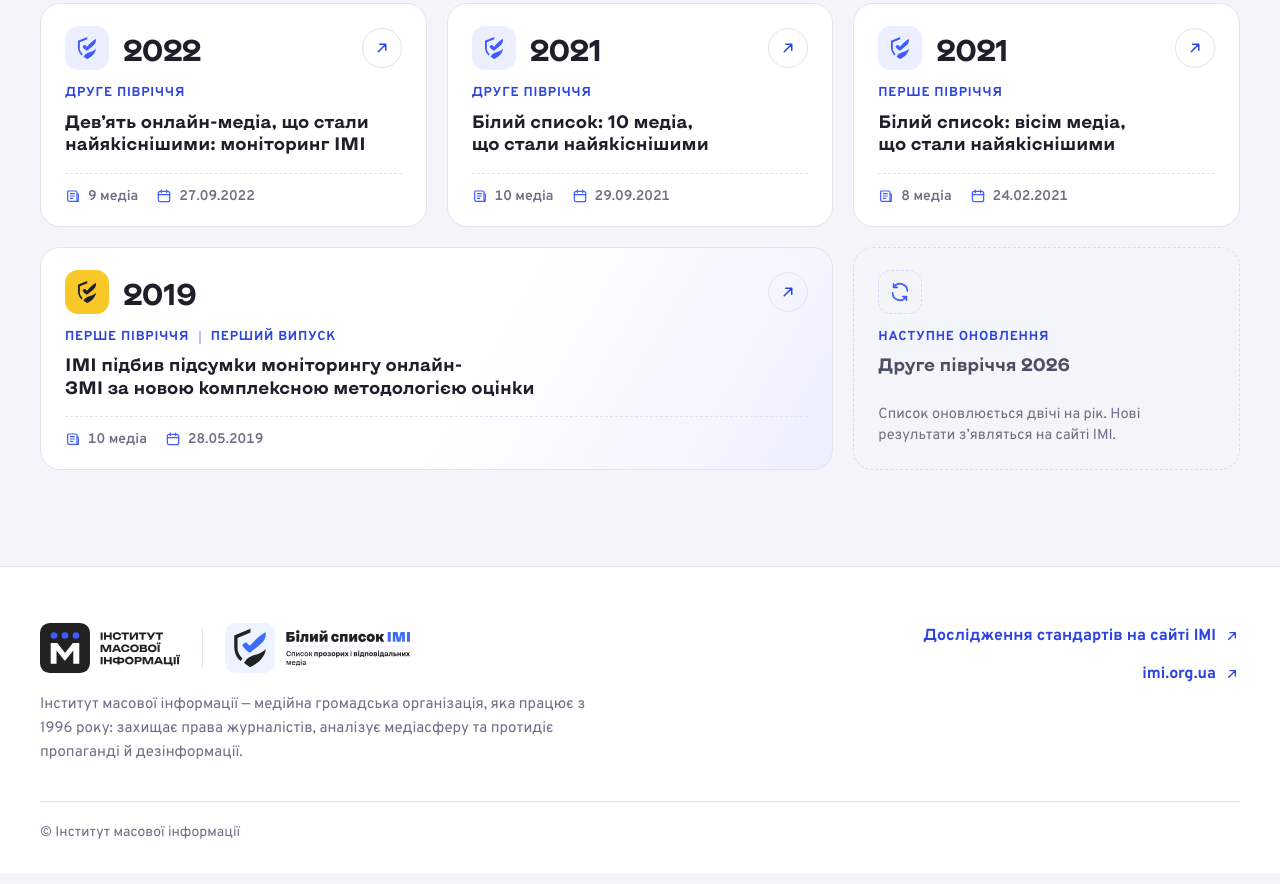
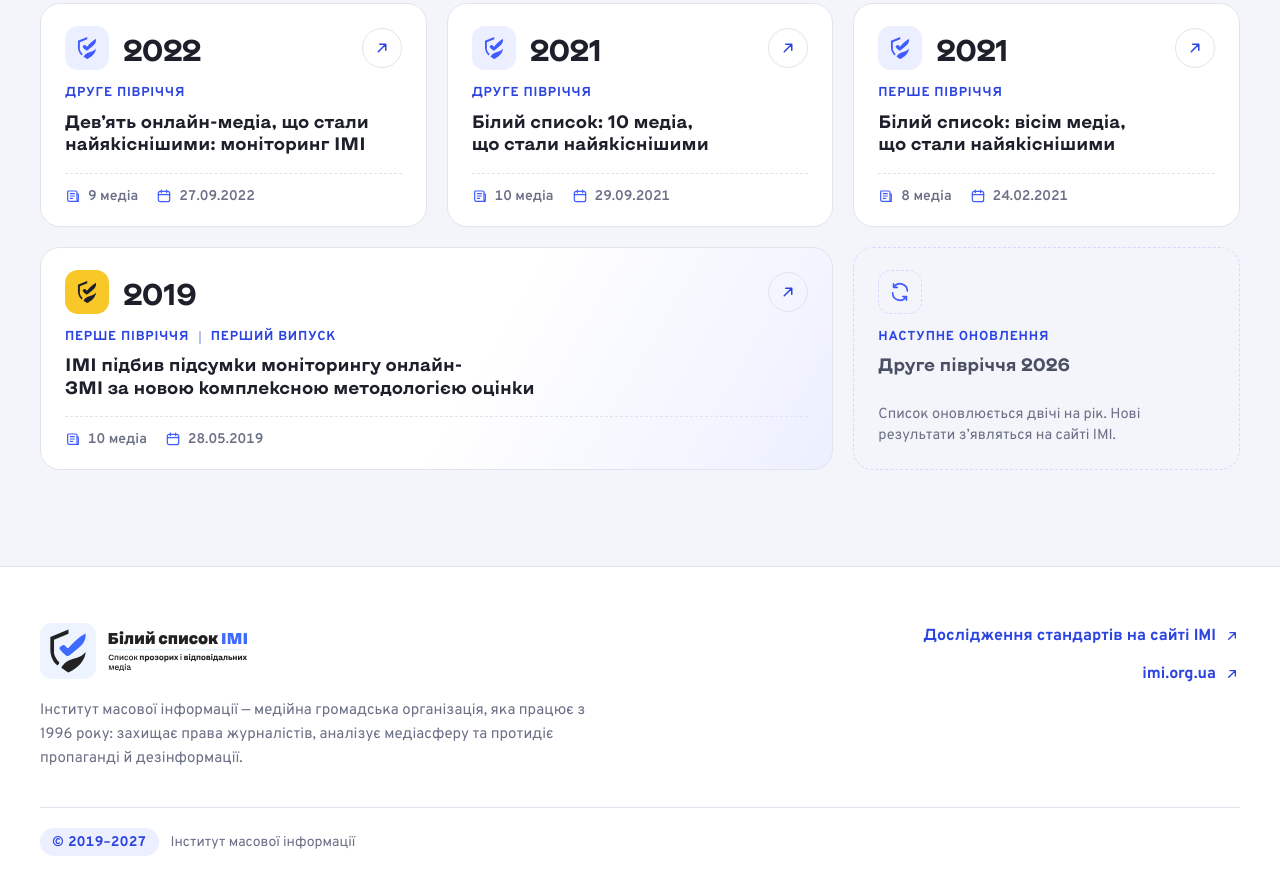
Before and after one commit to tomasmikkelson-arch/white, a plain HTML site: page index.html in a window 1280 px wide. Shown: the part 3458-4342 px from the top of the page. Drawn offline with Linux system fonts and the light colour scheme.

Commit message:
Підвал: лише повний логотип Білого списку, рядок «© 2019–2027 Інститут масової інформації»
Co-Authored-By: Claude Opus 5.5 <noreply@anthropic.com>
Claude-Session: https://claude.ai/code/session_014f3fYSp6T3rwkWNcdGh2fc

```diff
--- a/assets/style.css
+++ b/assets/style.css
@@ -243,14 +243,15 @@ a.tile:hover .tile__ico--first { background: var(--ink); color: var(--yellow); }
 .footer__in { display: flex; justify-content: space-between; gap: 40px; align-items: flex-start; }
 .footer__brand { max-width: 560px; }
 .footer__logos { display: flex; align-items: center; gap: 22px; margin-bottom: 20px; flex-wrap: nowrap; }
-.footer__logos img { height: 50px; width: auto; display: block; flex: 0 0 auto; }
-.footer__sep { flex: 0 0 1px; width: 1px; height: 40px; background: var(--line); }
+.footer__logos img { height: 56px; width: auto; display: block; flex: 0 0 auto; }
 .footer__brand p { margin: 0; color: var(--muted); font-size: 15px; }
 .footer__links { display: flex; flex-direction: column; gap: 12px; align-items: flex-end; }
 .footer__links a { display: inline-flex; align-items: center; gap: 8px; color: var(--blue-ink); font-weight: 700; text-decoration: none; transition: gap .25s var(--ease); }
 .footer__links a span { transform: translateY(var(--nudge)); }
 .footer__links a:hover { gap: 12px; }
-.footer__bottom { margin-top: 36px; padding-top: 20px; border-top: 1px solid var(--line); color: var(--muted); font-size: 14px; }
+.footer__bottom { margin-top: 36px; padding-top: 20px; border-top: 1px solid var(--line); color: var(--muted); font-size: 14px; display: flex; align-items: center; gap: 12px; }
+.footer__bottom > span:last-child { transform: translateY(var(--nudge)); }
+.footer__years { display: inline-flex; align-items: center; height: 28px; padding: 0 12px; padding-top: calc(var(--nudge) * 2); border-radius: 99px; background: var(--blue-10); color: var(--blue-ink); font-weight: 700; font-variant-numeric: tabular-nums; letter-spacing: .02em; }
 
 /* ───────── поява при прокрутці ───────── */
 .js .reveal { opacity: 0; transform: translateY(18px); transition: opacity .7s var(--ease), transform .7s var(--ease), box-shadow .35s var(--ease), border-color .25s, background .25s; }
@@ -314,5 +315,5 @@ a.tile:hover .tile__ico--first { background: var(--ink); color: var(--yellow); }
 }
 @media (max-width: 640px) {
   .footer__logos { gap: 14px; }
-  .footer__logos img { height: min(44px, calc((100vw - 32px - 15px) / 6.5)); }
+  .footer__logos img { height: 50px; }
   }
--- a/index.html
+++ b/index.html
@@ -21,7 +21,7 @@
 <link rel="icon" href="assets/wl-icon.svg" type="image/svg+xml">
 <link rel="apple-touch-icon" href="assets/apple-touch-icon.png">
 <link rel="preload" href="assets/fonts/KyivTypeSans-Bold.woff2" as="font" type="font/woff2" crossorigin>
-<link rel="stylesheet" href="assets/style.css?v=202611142158">
+<link rel="stylesheet" href="assets/style.css?v=202611142202">
 </head>
 <body>
 
@@ -282,9 +282,7 @@
   <div class="wrap footer__in">
     <div class="footer__brand">
       <div class="footer__logos">
-        <img src="assets/imi-logo.svg" alt="Інститут масової інформації" width="141" height="50">
-        <span class="footer__sep" aria-hidden="true"></span>
-        <img src="assets/wl-logo-full.svg" alt="Білий список ІМІ. Список прозорих і відповідальних медіа" width="185" height="50">
+        <img src="assets/wl-logo-full.svg" alt="Білий список ІМІ. Список прозорих і відповідальних медіа" width="207" height="56">
       </div>
       <p>Інститут масової інформації — медійна громадська організація, яка працює з 1996 року: захищає права журналістів, аналізує медіасферу та протидіє пропаганді й дезінформації.</p>
     </div>
@@ -293,9 +291,9 @@
       <a href="https://imi.org.ua/" target="_blank" rel="noopener"><span>imi.org.ua</span><svg><use href="#i-arrow"/></svg></a>
     </div>
   </div>
-  <div class="wrap footer__bottom">© Інститут масової інформації</div>
+  <div class="wrap footer__bottom"><span class="footer__years">© 2019–2027</span><span>Інститут масової інформації</span></div>
 </footer>
 
-<script src="assets/app.js?v=202611142158" defer></script>
+<script src="assets/app.js?v=202611142202" defer></script>
 </body>
 </html>
```
